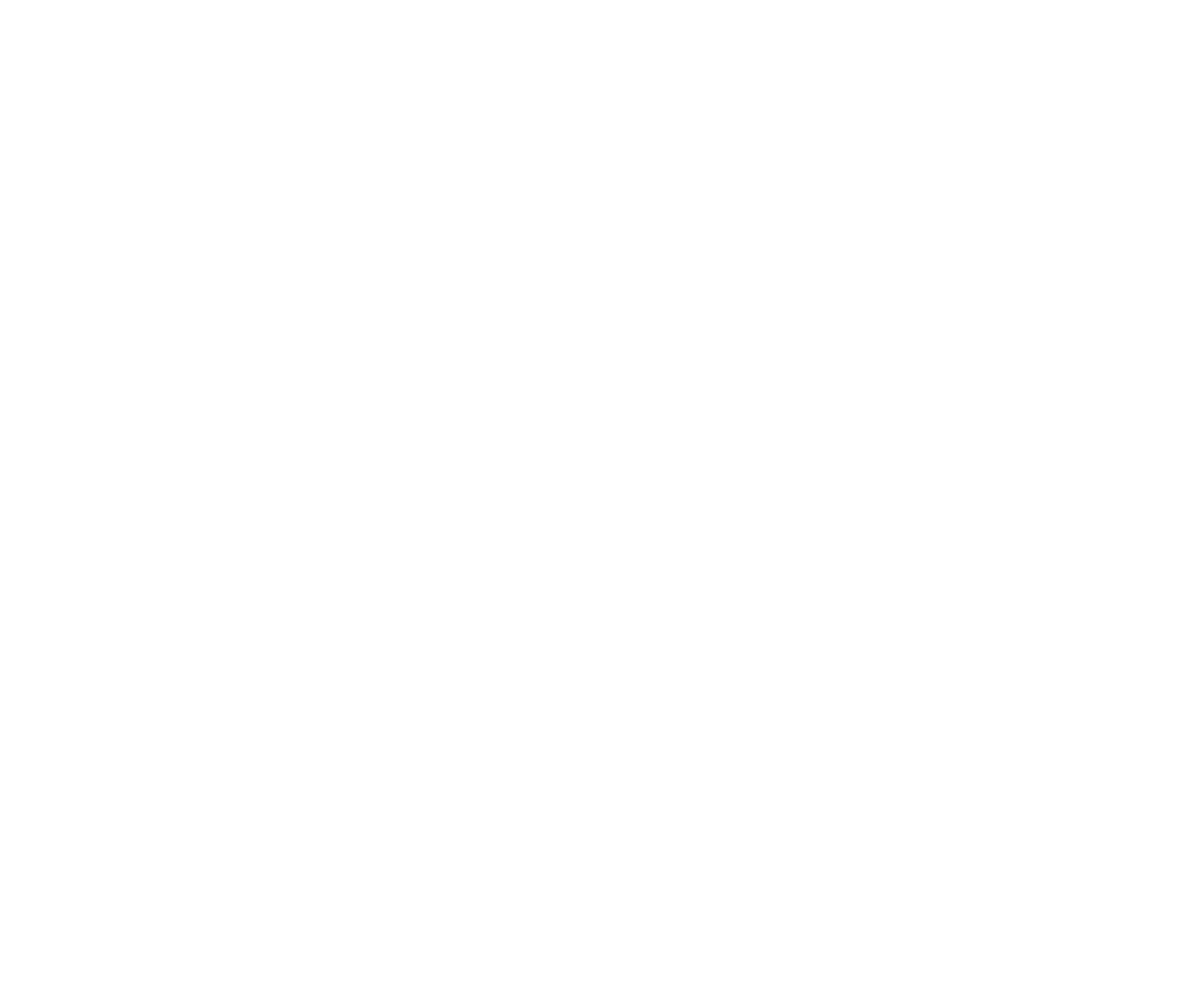
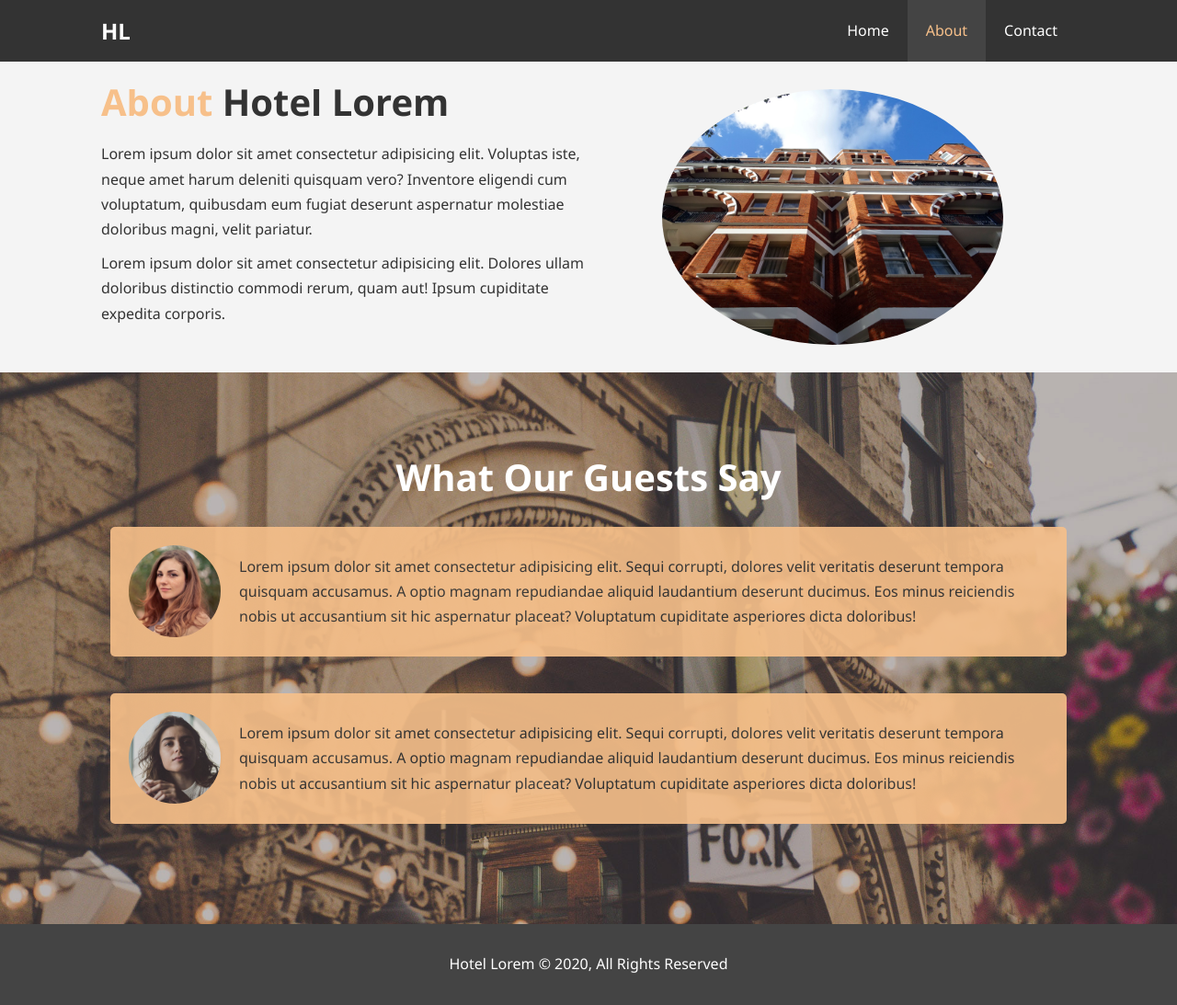
Before and after one commit to Wilder101/hotellorem, a plain HTML site: page about.html in a window 1280 px wide. Shown: the whole page at 92% size. Before the commit the page ends 800 px from the top, so only its background shows below. Drawn offline with Linux system fonts and the light colour scheme.

Commit message:
About page

```diff
--- a/about.html
+++ b/about.html
@@ -0,0 +1,64 @@
+<!DOCTYPE html>
+<html lang="en">
+<head>
+    <meta charset="UTF-8">
+    <meta name="viewport" content="width=device-width, initial-scale=1.0">
+
+    <meta name="description" content="Welcome to the most extraordinary hotel in Seattle Washington">
+    <meta name="keywords" content="hotel, seattle hotel, pacific northwest hotel">
+
+    <link rel="stylesheet" href="css/style.css">
+    <title>Hotel Lorem | About</title>
+</head>
+
+<body>
+    <header>
+        <nav id="navbar">
+            <div class="container">
+                <h1 class="logo"><a href="index.html">HL</a></h1>
+                <ul>
+                    <li><a href="index.html">Home</a></li>
+                    <li><a class="current" href="about.html">About</a></li>
+                    <li><a href="contact.html">Contact</a></li>
+                </ul>
+            </div>
+        </nav>
+    </header>
+
+    <section id="about-info" class="bg-light py-3">
+        <div class="container">
+            <div class="info-left">
+                <h1 class="l-heading"><span class="text-primary">About</span> Hotel Lorem</h1>
+                <p>Lorem ipsum dolor sit amet consectetur adipisicing elit. Voluptas iste, neque amet harum deleniti quisquam vero? Inventore eligendi cum voluptatum, quibusdam eum fugiat deserunt aspernatur molestiae doloribus magni, velit pariatur.</p>
+                <p>Lorem ipsum dolor sit amet consectetur adipisicing elit. Dolores ullam doloribus distinctio commodi rerum, quam aut! Ipsum cupiditate expedita corporis.</p>
+            </div>
+            <div class="info-right">
+                <img src="./img/photo-2.jpg" alt="Hotel">
+            </div>
+        </div>
+    </section>
+
+    <div class="clr"></div>
+
+    <section id="testimonals" class="py-3">
+        <div class="container">
+            <h2 class="l-heading">What Our Guests Say</h2>
+            <div class="testimonal bg-primary">
+                <img src="./img/person-1.jpg" alt="Samantha">
+                <p>Lorem ipsum dolor sit amet consectetur adipisicing elit. Sequi corrupti, dolores velit veritatis deserunt tempora quisquam accusamus. A optio magnam repudiandae aliquid laudantium deserunt ducimus. Eos minus reiciendis nobis ut accusantium sit hic aspernatur placeat? Voluptatum cupiditate asperiores dicta doloribus!</p>
+            </div>
+
+            <div class="testimonal bg-primary">
+                <img src="./img/person-2.jpg" alt="Jen">
+                <p>Lorem ipsum dolor sit amet consectetur adipisicing elit. Sequi corrupti, dolores velit veritatis deserunt tempora quisquam accusamus. A optio magnam repudiandae aliquid laudantium deserunt ducimus. Eos minus reiciendis nobis ut accusantium sit hic aspernatur placeat? Voluptatum cupiditate asperiores dicta doloribus!</p>
+            </div>
+        </div>
+    </section>
+
+    <footer id="main-footer">
+        <p>Hotel Lorem &copy; 2020, All Rights Reserved</p>
+
+    </footer>
+
+</body>
+</html>
--- a/css/style.css
+++ b/css/style.css
@@ -78,6 +78,15 @@ p {
 .clr {
     clear: both;
 }
+
+.l-heading {
+    font-size: 40px;
+}
+
+/* Padding */
+.py-1 { padding: 10px 0; }
+.py-2 { padding: 20px 0; }
+.py-3 { padding: 30px 0; }
 
 /* Navbar */
 #navbar {
@@ -175,6 +184,54 @@ p {
     margin-bottom: 10px;
 }
 
+/* About Info */
+#about-info .info-right {
+    float: right;
+    width: 50%;
+    min-height: 100%;
+}
+
+#about-info .info-right img {
+    display: block;
+    margin: auto;
+    width: 70%;
+    border-radius: 50%;
+}
+
+#about-info .info-left {
+    float: left;
+    width: 50%;
+    min-height: 100%;
+}
+
+/* Testimonals */
+#testimonals {
+    height: 600px;
+    background: url("../img/test-bg.jpg") no-repeat center center/cover;
+    padding: 100px;
+}
+
+#testimonals h2 {
+    color: white;
+    text-align: center;
+    padding-bottom: 40px;
+}
+
+#testimonals .testimonal {
+    padding: 20px;
+    margin-bottom: 40px;
+    border-radius: 5px;
+    opacity: 0.9;
+}
+
+#testimonals .testimonal img {
+    width: 100px;
+    float: left;
+    margin-right: 20px;
+    border-radius: 50%;
+}
+
+
 /* Footer */
 #main-footer {
     text-align: center;
```
